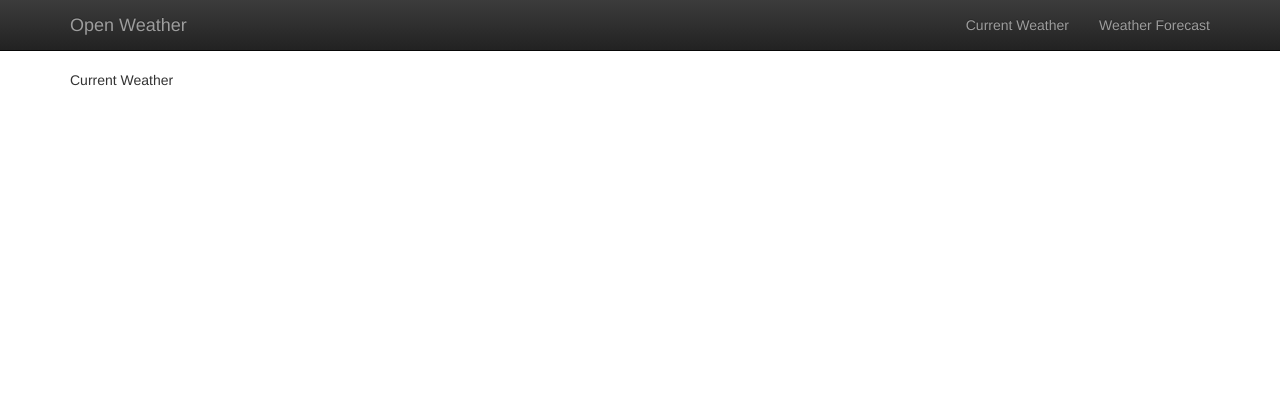
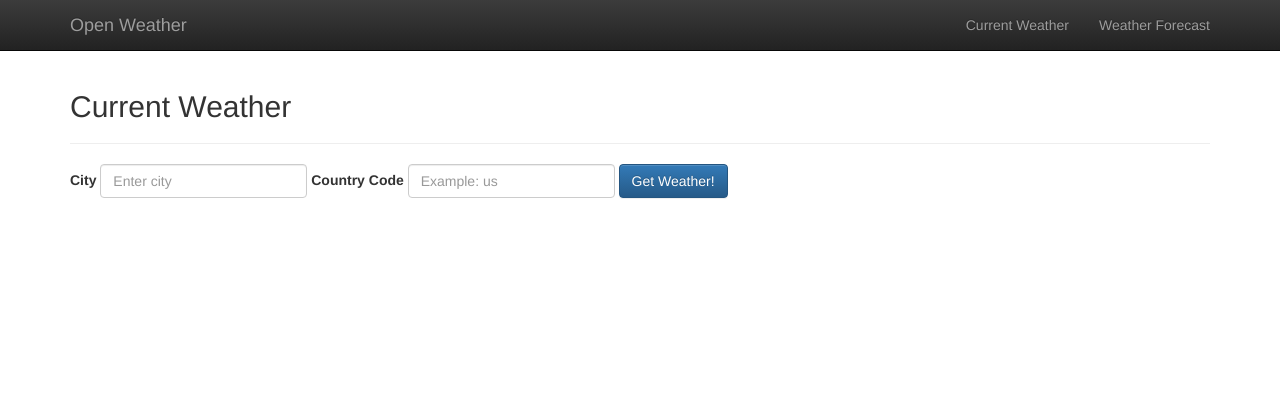
Before and after one commit to billbunkum/weather-app, a Flask app: template app/templates/current.html in a window 1280 px wide. Shown: the top 420 px of the page. Run offline with Flask 2, Linux system fonts and the light colour scheme; the template is opened without the code that fills it: values that come from a table or form of the project are taken from there, others are empty; some libraries are stand-ins or nearby versions.

Commit message:
Render the weather form.

```diff
--- /dev/null
+++ b/app/forms.py
@@ -0,0 +1,11 @@
+from wtforms import (
+    Form,
+    StringField,
+    validators,
+)
+
+class WeatherForm(Form):
+    city = StringField("City", validators=[validators.DataRequired()])
+    country_code = StringField("Country Code",
+        validators=[validators.DataRequired()],
+        render_kw={"maxlength": 2})
--- a/app/templates/current.html
+++ b/app/templates/current.html
@@ -1,5 +1,19 @@
 {% extends "base.html" %}
 
 {% block content %}
-    Current Weather
+    <h2>
+        Current Weather
+    </h2>
+    <hr>
+    <form action="" method="POST" class="form-inline">
+        <div class="form-group">
+            {{ weather_form.city.label }}
+            {{ weather_form.city(class="form-control", placeholder="Enter city") }}
+        </div>
+        <div class="form-group">
+            {{ weather_form.country_code.label }}
+            {{ weather_form.country_code(class="form-control", placeholder="Example: us") }}
+        </div>
+        <button type="submit" class="btn btn-primary">Get Weather!</button>
+    </form>
 {% endblock %}
```
Also changed, not shown: app/views.py (+4 -6 lines).
